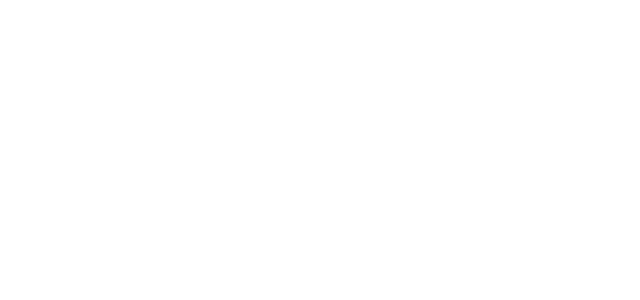
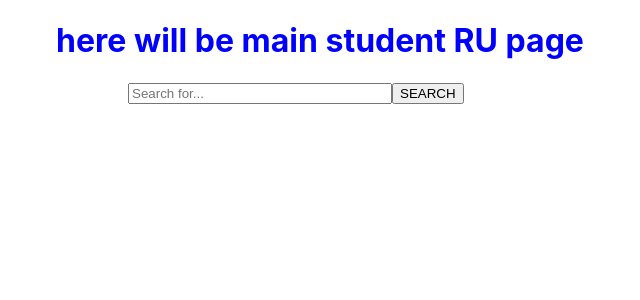
Before and after one commit to veralea/mdict2, a React (Create React App) app in the folder client/: page /MainStudentRuPage in a window 1280 px wide. Shown: the top 300 px of the page, without its empty margins (320-960 px from the left). Built offline with nearby package versions, Linux system fonts and the light colour scheme.

Commit message:
240719 languages + search

```diff
--- a/client/src/App.js
+++ b/client/src/App.js
@@ -3,8 +3,10 @@ import React from 'react';
 import './App.css';
 import { BrowserRouter as Router, Route} from '../node_modules/react-router-dom';
 import MainTheacherPage from './components/MainTheacherPage';
+import MainStudentRuPage from './components/MainStudentRuPage';
+import MainStudentEnPage from './components/MainStudentEnPage';
+import MainStudentFrPage from './components/MainStudentFrPage';
 import Password from './components/Password';
-import MainStudentPage from './components/MainStudentPage';
 
 function App() {
   return (
@@ -13,7 +15,9 @@ function App() {
        <div>
         <Route exact={true} path='/' component={Password} />
         <Route path='/MainTheacherPage' component={MainTheacherPage}/>
-        <Route path='/MainStudentPage' component={MainStudentPage}/>
+        <Route path='/MainStudentRuPage' component={MainStudentRuPage}/>
+        <Route path='/MainStudentEnPage' component={MainStudentEnPage}/>
+        <Route path='/MainStudentFrPage' component={MainStudentFrPage}/>
        </div>
       </Router>
   );
--- a/client/src/components/MainStudentPage.js
+++ b/client/src/components/MainStudentEnPage.js
@@ -1,15 +1,15 @@
 import React, { Component } from 'react';
 import './Password.css';
 
-class MainStudentPage extends Component {
+class MainStudentEnPage extends Component {
     render(){
         return(
             <div>
-                <h1>here will be main student page</h1>
+                <h1>here will be main student EN page</h1>
 
             </div>
         )
     }
 }
 
-export default MainStudentPage;
+export default MainStudentEnPage;
--- /dev/null
+++ b/client/src/components/MainStudentFrPage.js
@@ -0,0 +1,15 @@
+import React, { Component } from 'react';
+import './Password.css';
+
+class MainStudentFrPage extends Component {
+    render(){
+        return(
+            <div>
+                <h1>here will be main student FR page</h1>
+
+            </div>
+        )
+    }
+}
+
+export default MainStudentFrPage;
--- a/client/src/components/MainStudentPage.css
+++ b/client/src/components/MainStudentPage.css
@@ -1,3 +1,8 @@
 h1{
     color:blue;
 }
+.search{
+    width: 30vw;
+    margin-left: auto;
+    margin-right: auto;
+}
--- /dev/null
+++ b/client/src/components/MainStudentRuPage.js
@@ -0,0 +1,16 @@
+import React, { Component } from 'react';
+import './MainStudentPage.css';
+import Search from './Search';
+
+class MainStudentRuPage extends Component {
+    render(){
+        return(
+            <div>
+                <div><h1>here will be main student RU page</h1></div>
+                <div className="search"><Search /></div>
+            </div>
+        )
+    }
+}
+
+export default MainStudentRuPage;
--- a/client/src/components/Password.css
+++ b/client/src/components/Password.css
@@ -21,5 +21,5 @@ a {
     text-decoration: none;
     color:blue;
     box-shadow: 0 0 2px 1px #BDBDBD;
-    background: linear-gradient(180deg, #FCFFE6 50%, #E6E6E6 100%);
+    /* background:  #FCFFE6 ;  */
     }
--- a/client/src/components/Password.js
+++ b/client/src/components/Password.js
@@ -8,10 +8,12 @@ class Password extends Component {
         this.state = {
             username: '',
             password: '',
+            language: 'RU',
             link: '/'
         }
         this.onUsernameChange = this.onUsernameChange.bind(this);
         this.onPasswordChange = this.onPasswordChange.bind(this);
+        this.onLanguageChange = this.onLanguageChange.bind(this);
         this.checkPassword = this.checkPassword.bind(this);
     }
 
@@ -23,15 +25,25 @@ class Password extends Component {
         this.setState({password: event.target.value});
     }
 
+    onLanguageChange(event){
+        this.setState({language: event.target.value});
+    }
+
     checkPassword(){
         if(this.state.username === "theacher" && this.state.password === "11111"){
             this.setState({link: '/MainTheacherPage'})
         }
-        else if(this.state.username === "student" && this.state.password === "11111"){
-            this.setState({link: '/MainStudentPage'})
+        else if(this.state.username === "student" && this.state.password === "11111" && this.state.language === "RU"){
+            this.setState({link: '/MainStudentRuPage'})
+        }
+        else if(this.state.username === "student" && this.state.password === "11111" && this.state.language === "EN"){
+            this.setState({link: '/MainStudentEnPage'})
+        }
+        else if(this.state.username === "student" && this.state.password === "11111" && this.state.language === "FR"){
+            this.setState({link: '/MainStudentFrPage'})
         }
         else{
-            alert ("username: "+this.state.username+"\npassword: "+this.state.password+"\nentrance isn't allow");
+            alert ("username: "+this.state.username+"\npassword: "+this.state.password+"\nlanguage:  "+this.state.language+"\nentrance isn't allow");
         }
     }
 
@@ -51,6 +63,13 @@ class Password extends Component {
                             PASSWORD:   <input name="password"  type="password" placeholder='password: "11111"'
                                value={this.state.password} onChange={this.onPasswordChange}/>
                         </div>
+                        <div>
+                            LANGUAGE:   <select name="language" value={this.state.language} onChange={this.onLanguageChange}>
+                                            <option>RU</option>
+                                            <option>EN</option>
+                                            <option>FR</option>
+                                        </select>
+                        </div>
                         <div className="button"><a href={this.state.link} onClick={this.checkPassword}>ENTRANCE</a></div>
                     </div>
                 </form>
--- /dev/null
+++ b/client/src/components/Search.js
@@ -0,0 +1,67 @@
+import React, { Component } from 'react'
+
+class Search extends Component {
+state = {
+    query: ''
+};
+constructor(props) {
+    super(props);
+    this.state = {
+
+        RootsBySearch:[]
+    };
+    this.getRootsBySearch = this.getRootsBySearch.bind(this);
+    this.handleInputChange = this.handleInputChange.bind(this);
+}
+
+handleInputChange(event){
+    this.setState({query: event.target.value.replace("?","@@").replace("\\","&&").replace("/","№№")});
+  }
+
+
+getRootsBySearch(e){
+    e.preventDefault();
+    fetch('http://localhost:8000/getrootsbysearch/'+this.state.query).then(response => {
+        if(response.ok){
+              return response.json();
+            }else{
+              alert("error");
+            }
+      }).then(data => {
+          this.setState({
+              RootsBySearch: data,
+              query: this.state.query
+          })
+      });
+  }
+
+ render() {
+   return (
+    <div>
+     <form>
+       <input
+         placeholder="Search for..."
+        //  ref={input => this.search = input}
+         onChange={this.handleInputChange}
+       />
+       <button onClick={this.getRootsBySearch}>SEARCH</button>
+       {/* <p>{this.state.query}</p> */}
+     </form>
+     {
+      this.state.RootsBySearch.map((RootBySearch, index) => {
+
+        return (
+                <div key={index}>
+                <div>{RootBySearch.root_id}</div>
+                <div >{RootBySearch.inf}</div>
+                </div>
+        );
+
+      })
+     }
+    </div>
+   )
+ }
+}
+
+export default Search
```
Also changed, not shown: 1 other file (tests, documents, lock files or other folders).
